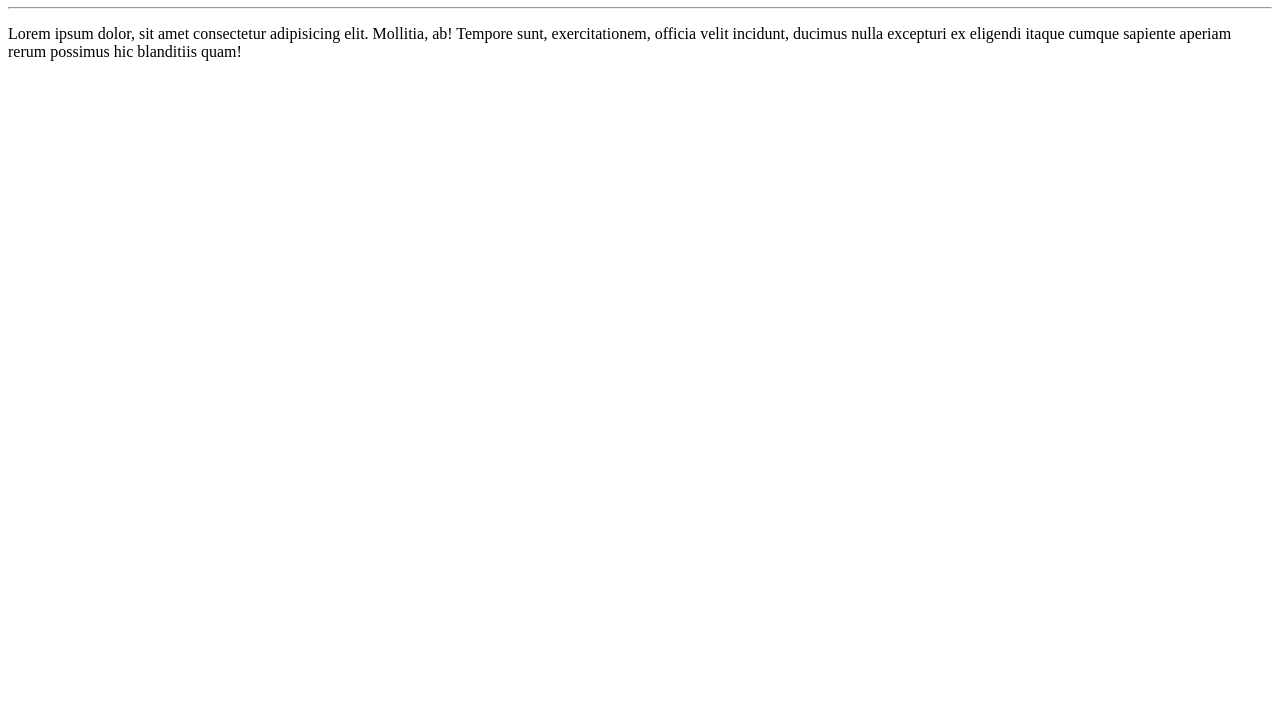
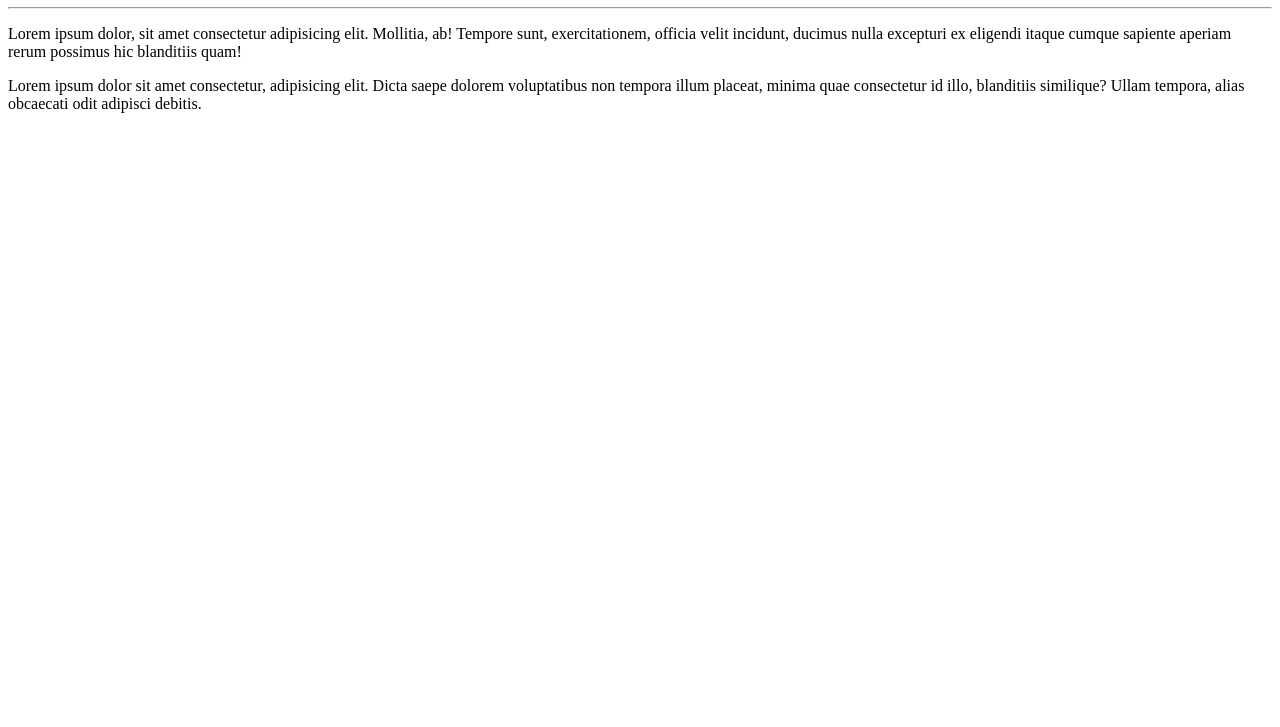
Before and after one commit to rubensguilardijr/Ola-mundo, a plain HTML site: page site-exxemplo/index.html in a window 1280 px wide. Shown: the part 73-800 px from the top of the page. Drawn offline with Linux system fonts and the light colour scheme.

Commit message:
add paragrafo

```diff
--- a/site-exxemplo/index.html
+++ b/site-exxemplo/index.html
@@ -9,5 +9,6 @@
     <h1>Olá mundo!</h1>
     <hr>
     <p>Lorem ipsum dolor, sit amet consectetur adipisicing elit. Mollitia, ab! Tempore sunt, exercitationem, officia velit incidunt, ducimus nulla excepturi ex eligendi itaque cumque sapiente aperiam rerum possimus hic blanditiis quam!</p>
+    <p>Lorem ipsum dolor sit amet consectetur, adipisicing elit. Dicta saepe dolorem voluptatibus non tempora illum placeat, minima quae consectetur id illo, blanditiis similique? Ullam tempora, alias obcaecati odit adipisci debitis.</p>
 </body>
 </html>
```
